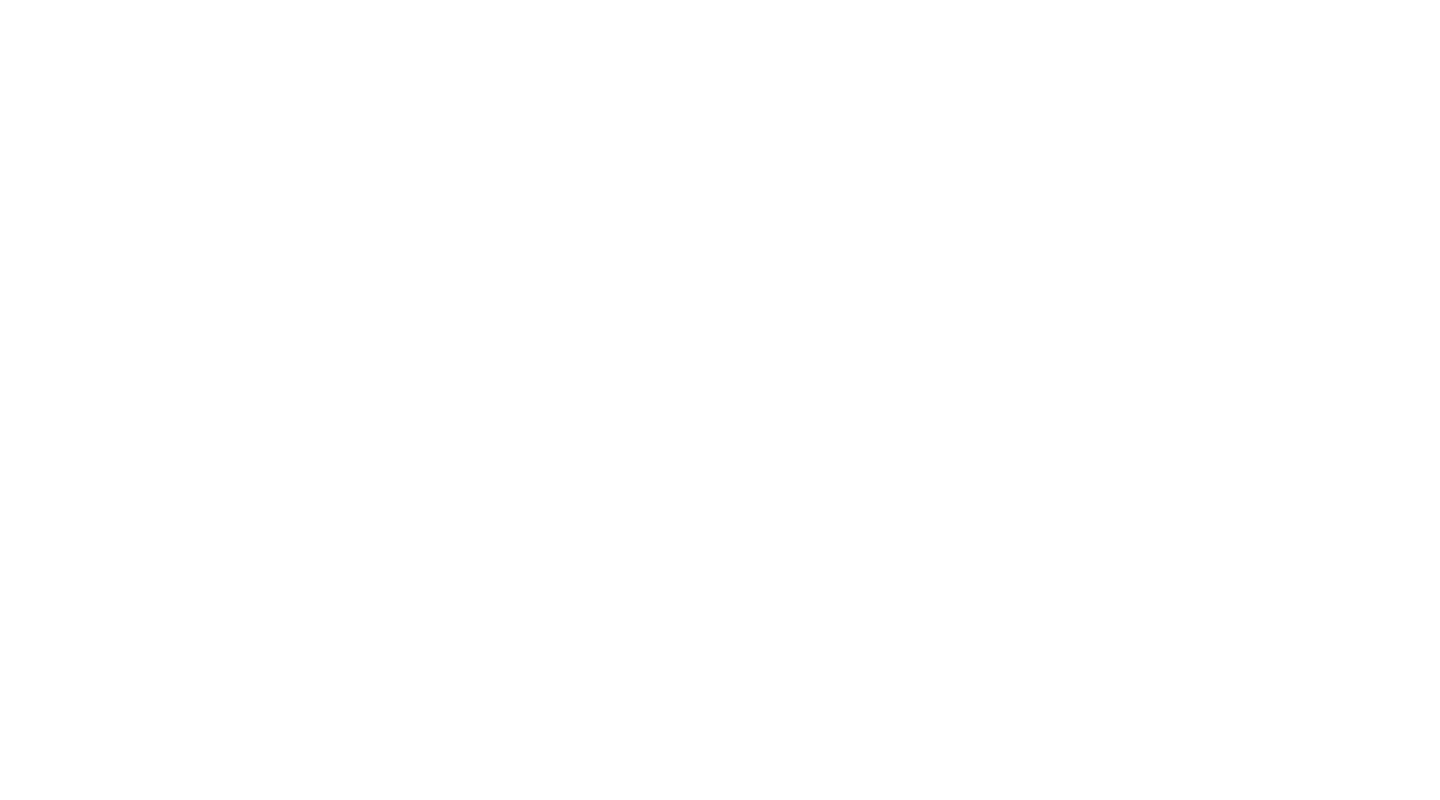
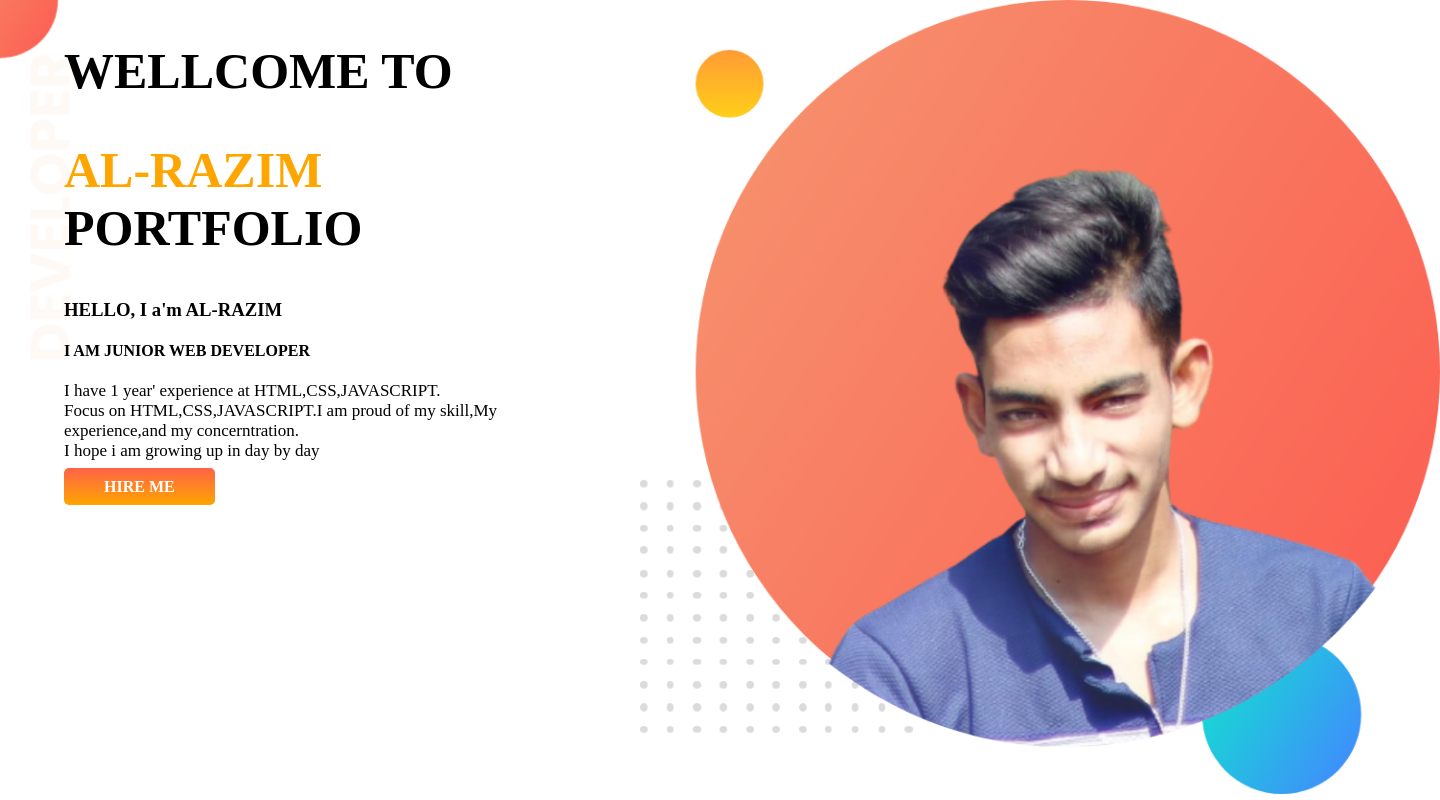
Before and after one commit to al-razim/alrazim-portfolio, a plain HTML site: page index.html in a window 1280 px wide. Shown: the whole page, 1440 px wide, since content can reach past the window. Drawn offline with Linux system fonts and the light colour scheme; a web font is replaced by a local one.

Commit message:
top-banner

```diff
--- a/index.html
+++ b/index.html
@@ -1,13 +1,35 @@
 <!DOCTYPE html>
 <html lang="en">
+
 <head>
     <meta charset="UTF-8">
     <meta http-equiv="X-UA-Compatible" content="IE=edge">
     <meta name="viewport" content="width=device-width, initial-scale=1.0">
     <title>alrazim-portfolio</title>
+    <link rel="preconnect" href="https://fonts.googleapis.com">
+    <link rel="preconnect" href="https://fonts.gstatic.com" crossorigin>
+    <link href="https://fonts.googleapis.com/css2?family=Gulzar&display=swap" rel="stylesheet">
     <link rel="stylesheet" href="style.css">
 </head>
+
 <body>
+    <section class="top-banner">
+        <div class="size">
+            <h1>WELLCOME TO</h1>
+            <h1> <SPAN class="port">AL-RAZIM</SPAN> PORTFOLIO</h1>
+
+            <h3>HELLO, I a'm AL-RAZIM</h3>
+            <h4>I AM JUNIOR WEB DEVELOPER</h4>
+            <p>I have 1 year' experience at HTML,CSS,JAVASCRIPT.<br>Focus on HTML,CSS,JAVASCRIPT.I am proud of my
+                skill,My
+                experience,and my concerntration.<br>
+                I hope i am growing up in day by day </p>
+            <a class="page-link" target="_blank" href="https://www.facebook.com/md.alrazim.35">HIRE ME</a>
+        </div>
+
+        <div class="size"> <img src="images/alrazimbg1.png" alt=""></div>
+    </section>
 
 </body>
+
 </html>
--- a/style.css
+++ b/style.css
@@ -0,0 +1,48 @@
+body {
+    font-family: 'Gulzar', serif;
+    margin: 0;
+}
+
+h1 {
+    font-size: 50px;
+}
+
+.port {
+    color: orange;
+}
+
+section {
+    display: flex;
+}
+
+.size {
+    width: 50%;
+    padding-left: 5%;
+
+
+}
+
+.size img {
+    width: 800px;
+
+
+}
+
+.page-link {
+    text-decoration: none;
+    background-image: linear-gradient(tomato, orange);
+    font-weight: 700;
+    color: white;
+    padding: 10px 40px;
+    border-radius: 5px;
+
+}
+
+p {
+    font-size: 17px;
+}
+
+.top-banner {
+    background-image: url(images/top-banner.png);
+    background-repeat: no-repeat;
+}
```
Also changed, not shown: images/alrazimbg1.png (added), images/alrazimbg2.png (added), images/dream-bg.png (added), images/exp-bg.png (added), images/jhankar.png (added), images/jhankar2.png (added), images/my-bg.png (added), images/my-bg2.png (added), images/top-banner.png (added), 7 other files.
